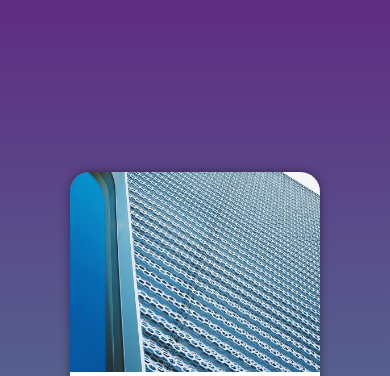
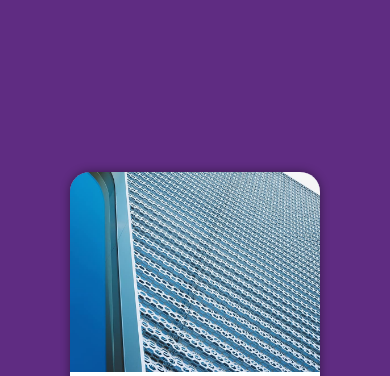
Before and after one commit to lucas-henrique-godoy/projeto-login, a plain HTML site: page index.html in a window 390 px wide. Shown: the top 376 px of the page. Drawn offline with Linux system fonts and the light colour scheme.

Commit message:
removi o gradiente no mobile first

```diff
--- a/estilos/style.css
+++ b/estilos/style.css
@@ -18,9 +18,7 @@ body, html {
     background-color: #5f2c82;
     height: 100vh;
     width: 100vw;
-    body {
-        background-image: linear-gradient(to top, #49a09d, #5f2c82 );
-    }
+
 }
 
 main {
```
